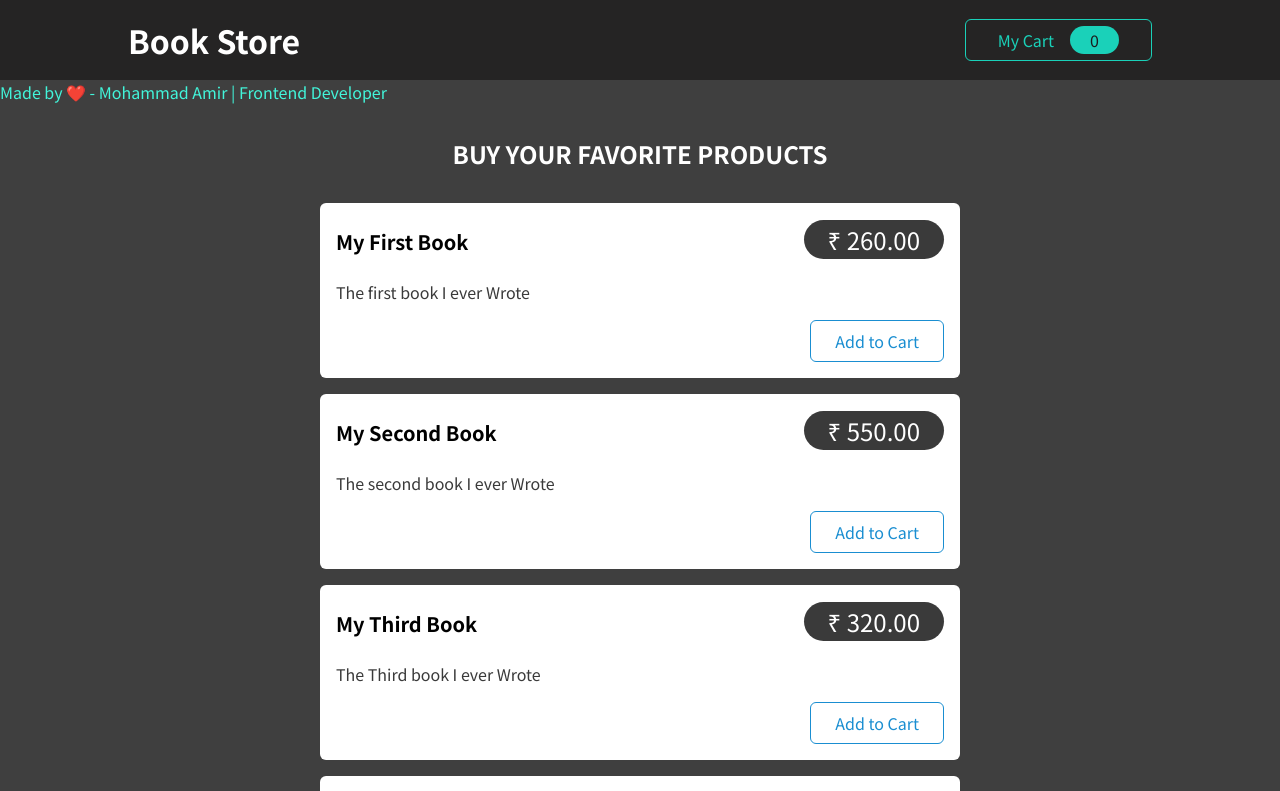
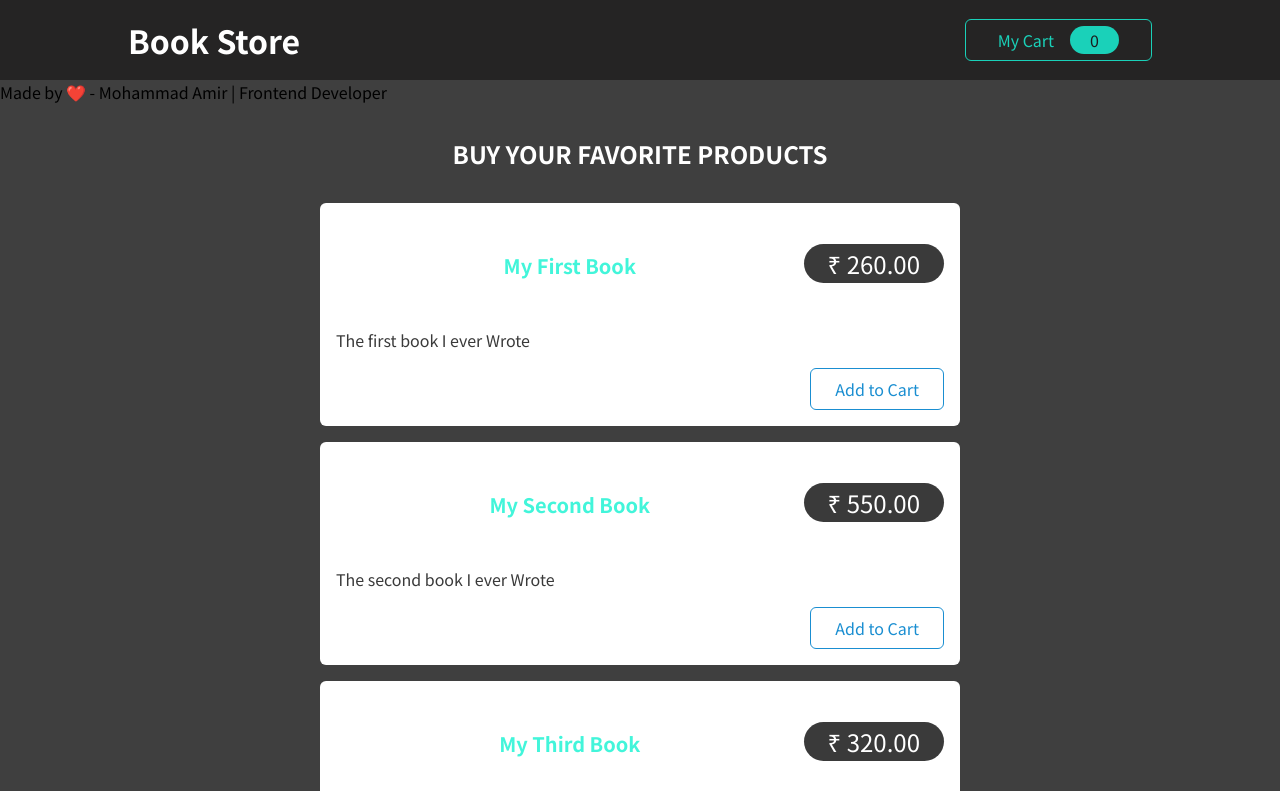
Before and after one commit to amirsep/redux-cart-book-store, a React (Create React App) app: page / in a window 1280 px wide. Shown: the top 791 px of the page. Built offline with nearby package versions, Linux system fonts and the light colour scheme.

Commit message:
Update Products.module.css

```diff
--- a/src/components/Shop/Products.module.css
+++ b/src/components/Shop/Products.module.css
@@ -1,4 +1,4 @@
-.products span {
+.products h3 {
   color: #42f5da;
   margin: 2rem auto;
   text-align: center;
```
